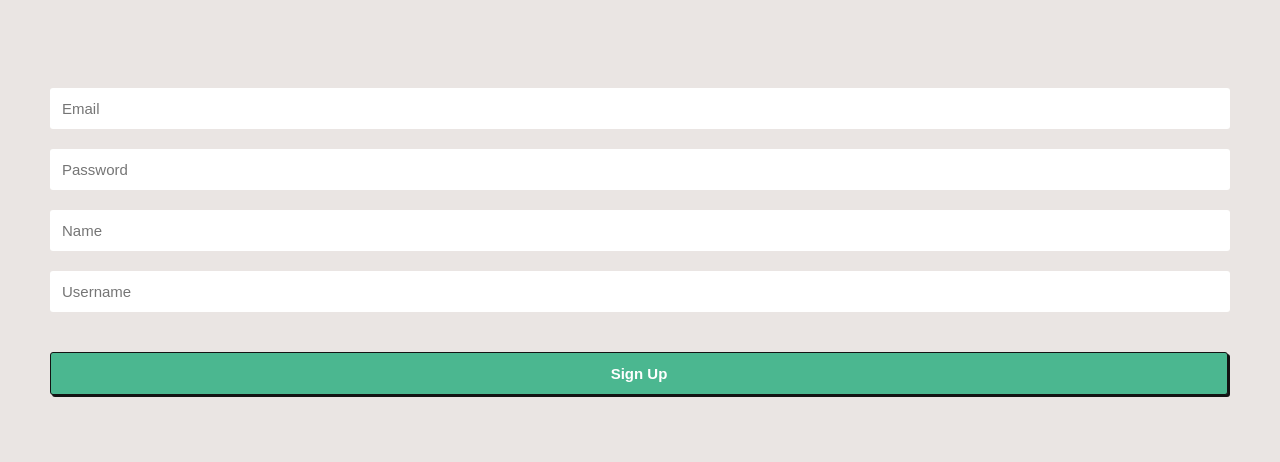
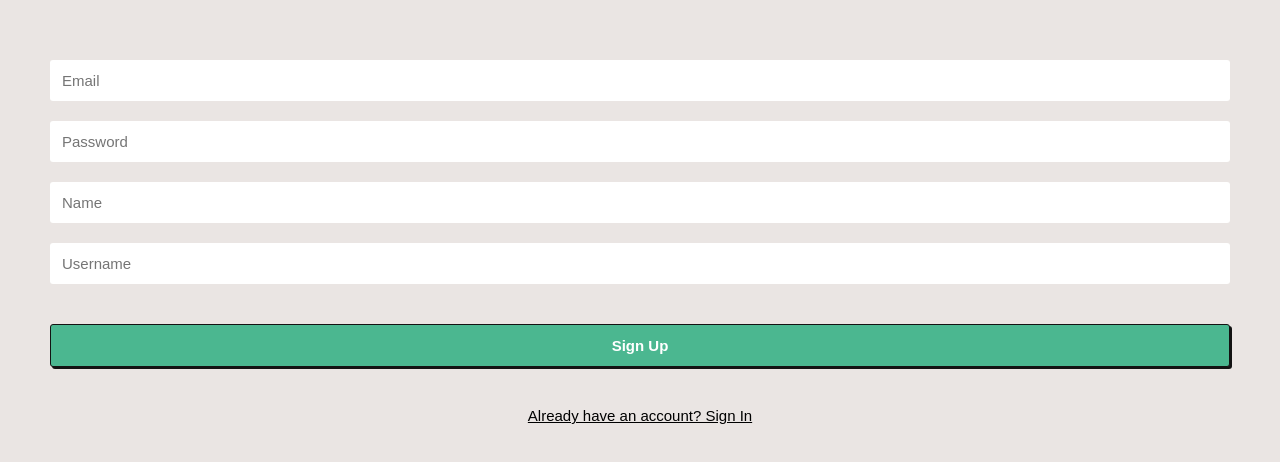
Before and after one commit to telesleo/blog-frontend, a React (Create React App) app: page /register in a window 1280 px wide. Shown: the part 158-620 px from the top of the page. Built offline with nearby package versions, Linux system fonts and the light colour scheme.

Commit message:
Add a button to Register that redirects to Login

```diff
--- a/src/pages/Register/index.jsx
+++ b/src/pages/Register/index.jsx
@@ -4,6 +4,7 @@ import login from '../../utils/login';
 import request from '../../utils/request';
 import Input from '../../components/Input';
 import Button from '../../components/Button';
+import TextButton from '../../components/TextButton';
 import styles from './style.module.css';
 
 export default function Register() {
@@ -118,8 +119,9 @@ export default function Register() {
       <Input type="password" placeholder="Password" value={password} onChange={({ target }) => setPassword(target.value)} />
       <Input placeholder="Name" value={name} onChange={({ target }) => setName(target.value)} />
       <Input placeholder="Username" value={username} onChange={({ target }) => setUsername(target.value)} />
-      <p>{errorMessage}</p>
-      <Button onClick={register}>Sign Up</Button>
+      {(errorMessage) && <p>{errorMessage}</p>}
+      <Button id={styles['submit-button']} onClick={register}>Sign Up</Button>
+      <TextButton onClick={() => navigate('/login')}>Already have an account? Sign In</TextButton>
     </form>
   );
 }
--- a/src/pages/Register/style.module.css
+++ b/src/pages/Register/style.module.css
@@ -8,6 +8,10 @@
   height: 100vh;
 }
 
-#register > *:not(:last-child) {
-  margin-bottom: 20px;
+#register > * {
+  margin: 10px 0;
 }
+
+#submit-button {
+  margin: 30px 0;
+}
```
